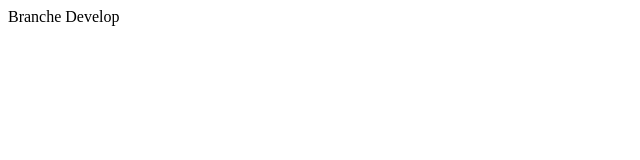
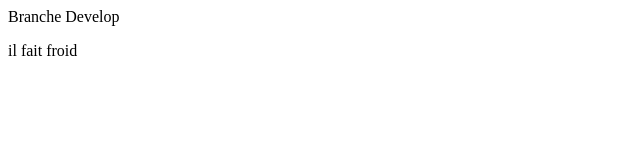
Before and after one commit to karim-dev-2023/MN, a plain HTML site: page git.html in a window 1280 px wide. Shown: the full height of the page, 0-640 px from the left. Drawn offline with Linux system fonts and the light colour scheme.

Commit message:
modifier par ismael

```diff
--- a/git.html
+++ b/git.html
@@ -8,5 +8,7 @@
 <body>
     <!-- Partie Karim -->
      Branche Develop
+     <!-- partie ismael -->
+     <p>il fait froid</p>
 </body>
 </html>
```
